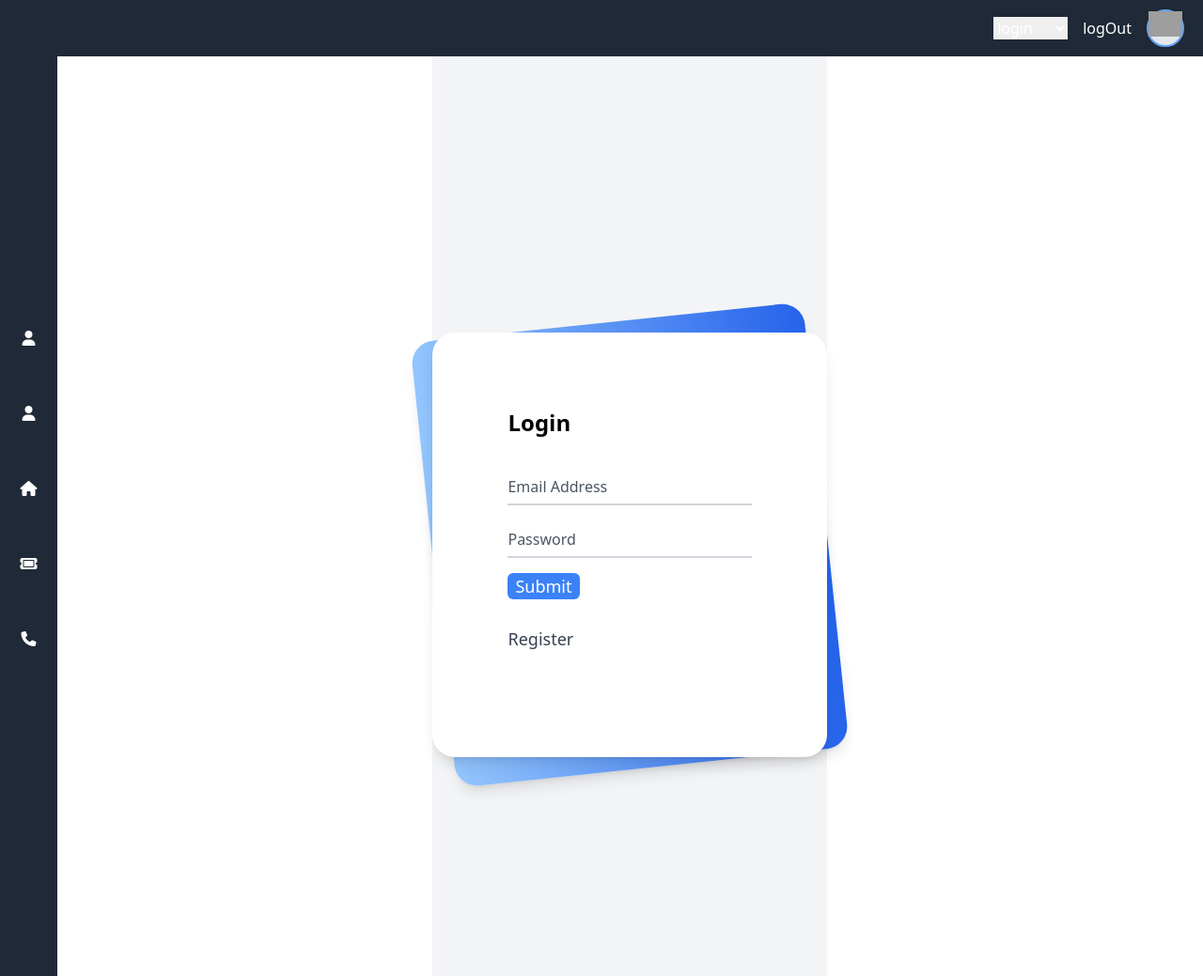
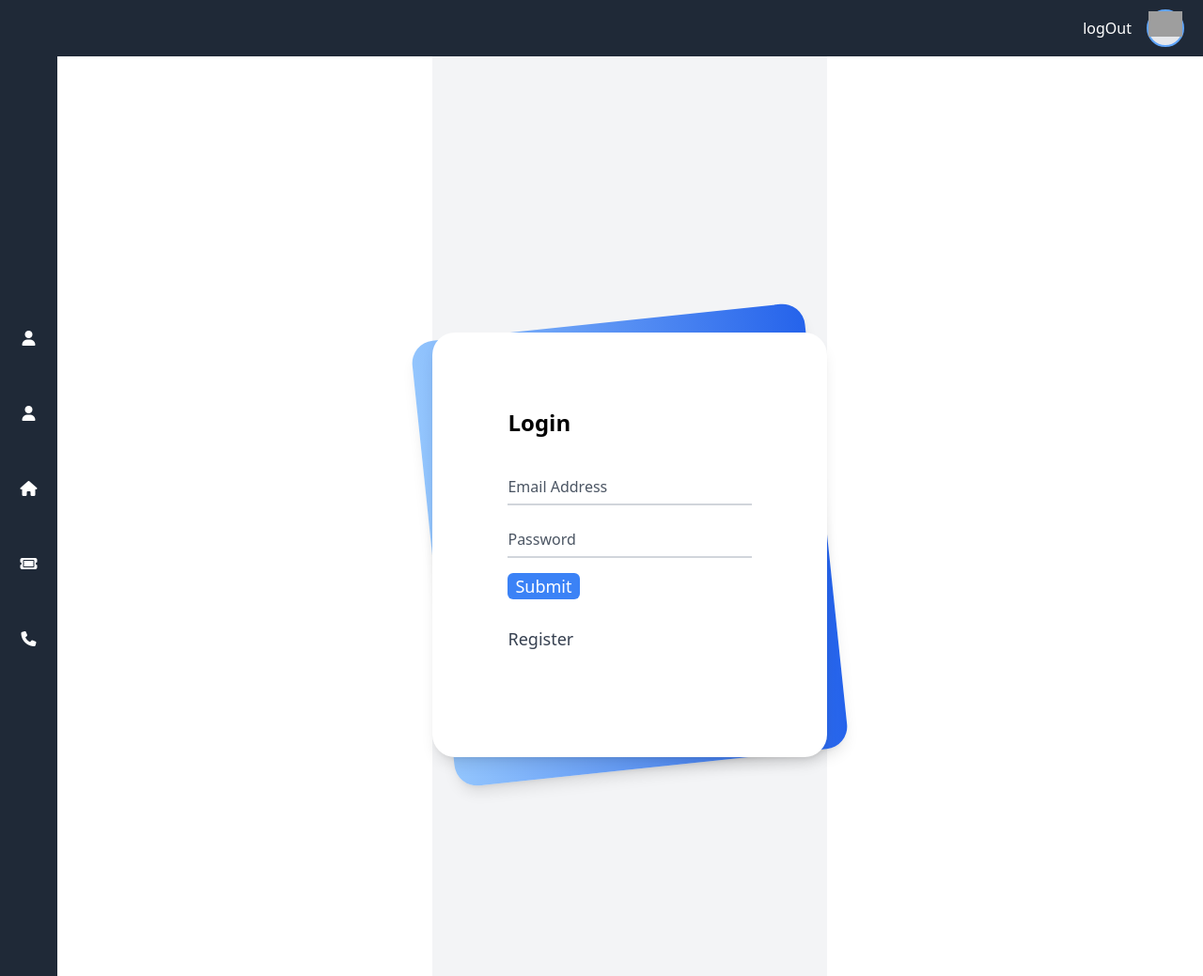
Before and after one commit to hassannh/booking_cruise, a PHP site: the page made by App/views/login.php in a window 1280 px wide. Shown: the whole page at 94% size. Run offline with PHP 8.4, Linux system fonts and the light colour scheme; the template is opened without the code that fills it: most values are stand-ins (such as "Sample title", 1, 10 or a date in 2020); data that the repository does not hold is empty; some libraries are stand-ins or nearby versions; grey boxes are pictures that could not be loaded.

Commit message:
creat new controoler

```diff
--- a/App/controllers/pages.php
+++ b/App/controllers/pages.php
@@ -11,10 +11,10 @@ class Pages extends Controller
         $this->user = $this->model('user');
     }
 
-    public function index()
+   /*  public function index()
     {
         echo "hi";
-    }
+    } */
 
     public function home()
     {
--- a/App/views/include/navbar.php
+++ b/App/views/include/navbar.php
@@ -21,7 +21,7 @@
     <!-- tickets -->
     <div class="h-10 w-10 flex items-center justify-center rounded-lg cursor-pointer hover:text-gray-800 hover:bg-white  hover:duration-300 hover:ease-linear focus:bg-white">
 
-      <a href="booking"><i class="fa fa-ticket"></i></a>
+      <a href="pages/booking"><i class="fa fa-ticket"></i></a>
     </div>
 
     <div class="h-10 w-10 flex items-center justify-center rounded-lg cursor-pointer hover:text-gray-800 hover:bg-white  hover:duration-300 hover:ease-linear focus:bg-white">
@@ -39,12 +39,7 @@
       <div class="flex flex-shrink-0 items-center space-x-4 text-white">
 
 
-      <select name="select" id="">
-        <option value="">login</option>
-        <option value="">register</option>
-      </select>
-
-      <button> <a href="<?php echo URLROOT . 'usersContoller/logOut' ?>">logOut</a> </button>
+      <button> <a href="<?php echo URLROOT . 'usersController/logOut' ?>">logOut</a> </button>
         <!--logo picture-->
         <div class="h-10 w-10 rounded-full cursor-pointer bg-gray-200 border-2 border-blue-400"> <i href="home"><img src="<?php echo URLROOT;?>/public/img/LayCRUISE.png" alt="cruise logo"></i></div>
       </div>
--- a/App/views/login.php
+++ b/App/views/login.php
@@ -21,12 +21,16 @@ require_once "include/navbar.php";
 							<div class="relative">
 								<input autocomplete="off" id="email" name="email" type="text" required class="peer placeholder-transparent h-10 w-full border-b-2 border-gray-300 text-gray-900 focus:outline-none focus:borer-rose-600" placeholder="Email address" />
 								<label for="email" class="absolute left-0 -top-3.5 text-gray-600 text-sm peer-placeholder-shown:text-base peer-placeholder-shown:text-gray-440 peer-placeholder-shown:top-2 transition-all peer-focus:-top-3.5 peer-focus:text-gray-600 peer-focus:text-sm">Email Address</label>
-								<p class=""><?php $data['password_error']?></p>
+								<?php if (isset($data['password_error'])): ?>
+									<p class=""><?php echo $data['password_error']?></p>
+								<?php endif; ?>
 							</div>
 							<div class="relative">
 								<input autocomplete="off" id="password" name="password" type="password" required class="peer placeholder-transparent h-10 w-full border-b-2 border-gray-300 text-gray-900 focus:outline-none focus:borer-rose-600" placeholder="Password" />
 								<label for="password" class="absolute left-0 -top-3.5 text-gray-600 text-sm peer-placeholder-shown:text-base peer-placeholder-shown:text-gray-440 peer-placeholder-shown:top-2 transition-all peer-focus:-top-3.5 peer-focus:text-gray-600 peer-focus:text-sm">Password</label>
-								<p class=""><?php $data['password_error']?></p>
+								<?php if (isset($data['password_error'])): ?>
+									<p class=""><?php echo $data['password_error']?></p>
+								<?php endif; ?>
 							</div>
 							<div class="relative">
 								<button name="submit" type="submit" class="bg-blue-500 text-white rounded-md px-2 py1">Submit</button>
```
Also changed, not shown: App/controllers/usersController.php (+9 -12 lines), App/libraries/Core.php (+14 -10 lines).
